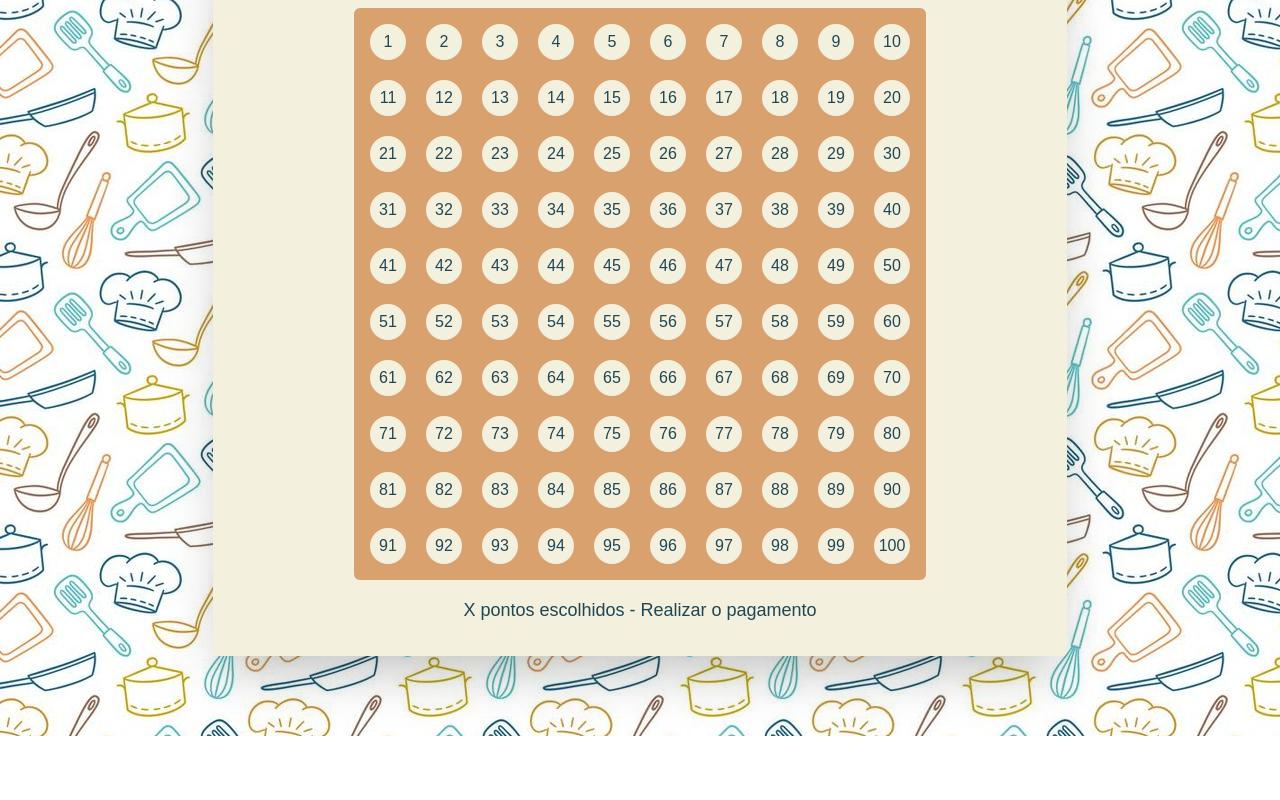
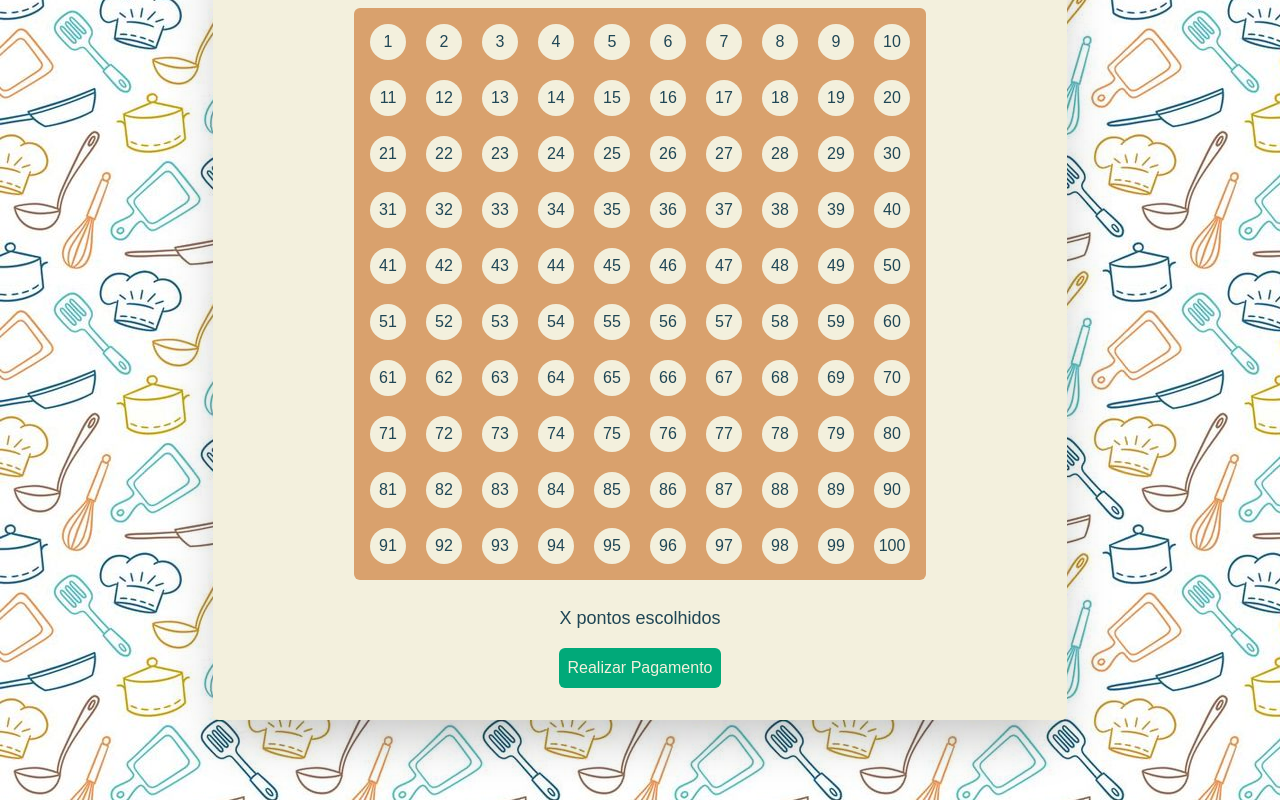
Before and after one commit to Sara-MF/rifa-casa, a Next.js app: page / in a window 1280 px wide. Shown: the part 656-1456 px from the top of the page. Before the commit the page ends 1392 px from the top, so only its background shows below. Built offline with nearby package versions, Linux system fonts and the light colour scheme; a web font is replaced by a local one.

Commit message:
feat: criacao do botao para realizar pagamento

```diff
--- a/src/app/page.tsx
+++ b/src/app/page.tsx
@@ -56,7 +56,13 @@ export default function Home() {
 
         <Raffle />
 
-        <h2 className="text-navy-blue text-lg font-medium mt-4">X pontos escolhidos - Realizar o pagamento</h2>
+        <div className="mt-6 flex flex-col gap-4">
+            <h2 className="text-navy-blue text-lg font-medium">X pontos escolhidos </h2>
+            <button className="bg-green text-cream p-2 rounded-md active:translate-y-1">
+                Realizar Pagamento
+            </button>
+        </div>
+
     </Card>
   );
 }
```
